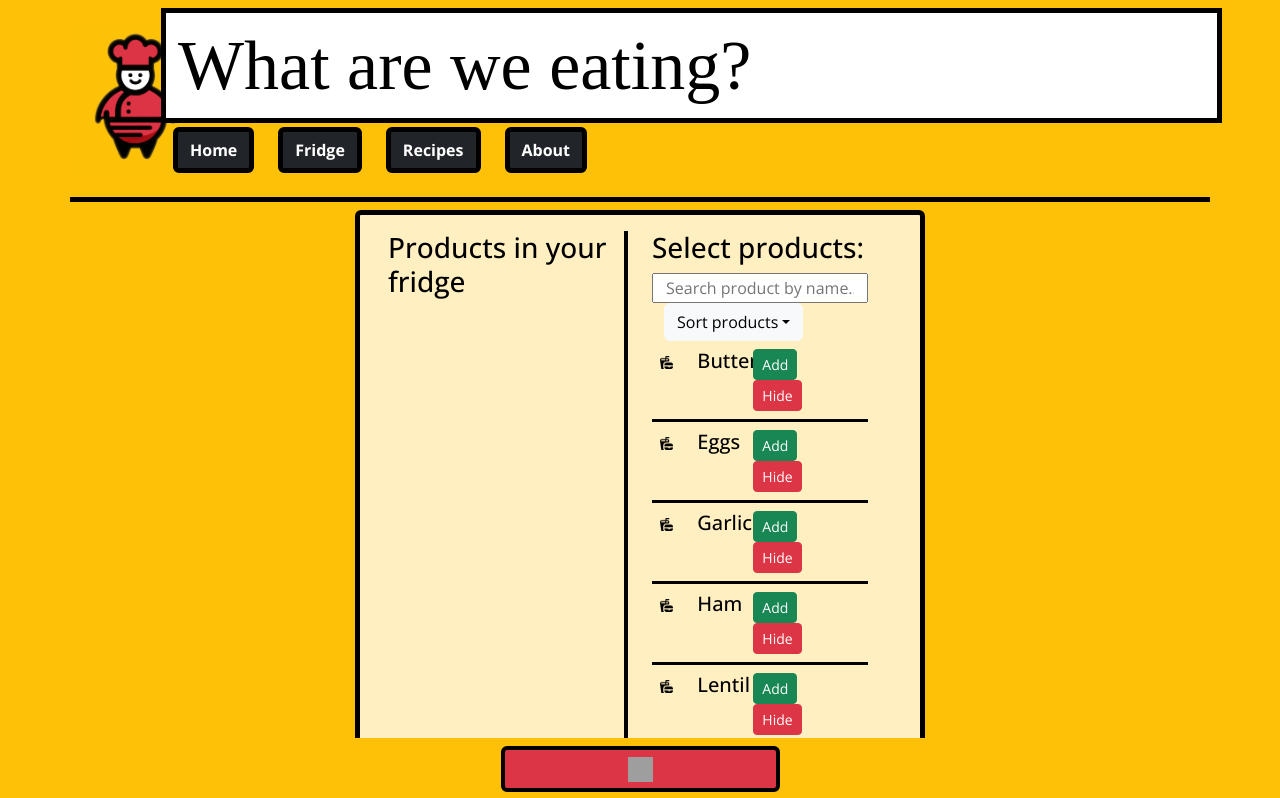
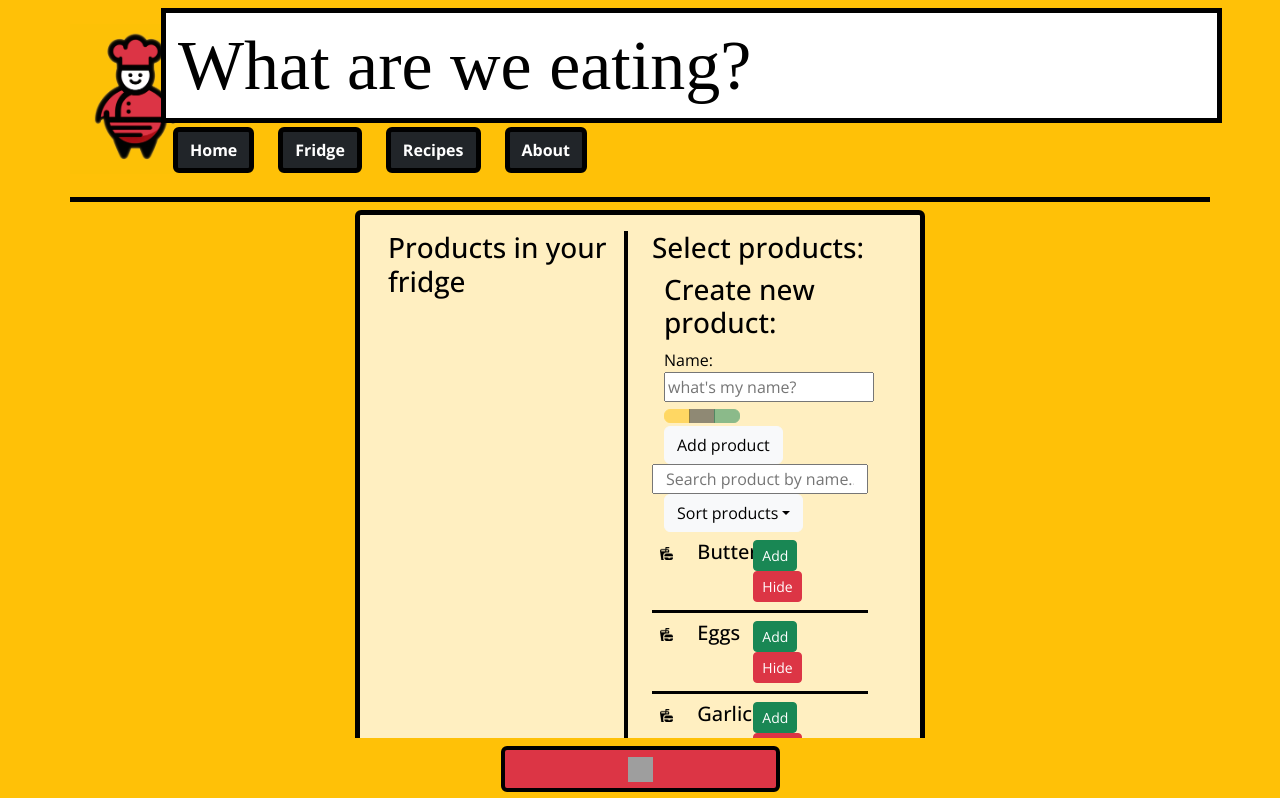
Before and after one commit to Rsubdy/what-are-we-eating, a React (Create React App) app: page /fridge in a window 1280 px wide. Shown: the top 798 px of the page. Built offline with nearby package versions, Linux system fonts and the light colour scheme; grey boxes are pictures that could not be loaded; a web font is replaced by a local one.

Commit message:
Initial work on ProductCreator

```diff
--- a/src/components/FridgeProduct/FridgeProduct.js
+++ b/src/components/FridgeProduct/FridgeProduct.js
@@ -2,7 +2,7 @@ import {React} from 'react'
 import {useDispatch} from 'react-redux';
 import { removeFromFridge, fridgeSetAmount } from '../../features/fridge/fridgeSlice';
 import { CloseButton, Col, Row, Image } from 'react-bootstrap';
-import food from '../../img/food.png';
+import fridge from '../../img/fridge.png';
 
 function FridgeProduct({product}) {
 
@@ -31,7 +31,7 @@ function FridgeProduct({product}) {
       <div>
           <Row>
             <Col className="col-2">
-              <Image src={food} alt={name} className="img w-100"/>
+              <Image src={fridge} alt={name} className="img w-100"/>
             </Col>
             <Col className="col-8">
               <h5>{name}</h5>
--- a/src/features/fridge/Fridge.js
+++ b/src/features/fridge/Fridge.js
@@ -6,6 +6,7 @@ import { getFridgeFromLocalstorage, selectAllFridgeProducts, clearFridge } from
 import { selectAllProducts } from '../products/productsSlice';
 import { Container, Col, Row } from 'react-bootstrap';
 import SearchProducts from '../products/SearchProducts';
+import ProductCreator from '../products/ProductCreator';
 
 function Fridge() {
 
@@ -31,6 +32,7 @@ useEffect(()=> {
       </Col>
       <Col className="col-6 ps-4">
         <h3>Select products:</h3>
+        <ProductCreator />
         <SearchProducts allProducts={allProducts}/>
       </Col>
       </Container>
--- /dev/null
+++ b/src/features/products/ProductCreator.js
@@ -0,0 +1,28 @@
+import React, { useState } from 'react';
+import {Container, Row, Col, Button, ToggleButtonGroup} from 'react-bootstrap';
+import {useDispatch } from 'react-redux';
+function ProductCreator() {
+
+const [name, setName] = useState('');
+
+const handleDietExclusion = () => {
+
+}
+
+  return (
+    <Container>
+        <h3>Create new product:</h3>
+        <form>
+            <label htmlFor="name">Name: </label><input type="text" value={name} placeholder="what's my name?" />
+            <ToggleButtonGroup type="checkbox" className="d-block">
+                <Button variant="btn btn-warning opacity-50" dietName='glutenfree' onClick={handleDietExclusion}/>
+                <Button variant="btn btn-dark opacity-50" dietName='dairyfree' onClick={handleDietExclusion}/>
+                <Button variant="btn btn-success opacity-50" dietName='vegetarian' onClick={handleDietExclusion}/>
+            </ToggleButtonGroup>
+            <Button type="submit" className="btn btn-light">Add product</Button>
+        </form>
+    </Container>
+  )
+}
+
+export default ProductCreator
```
Also changed, not shown: src/img/fridge.png (added).
